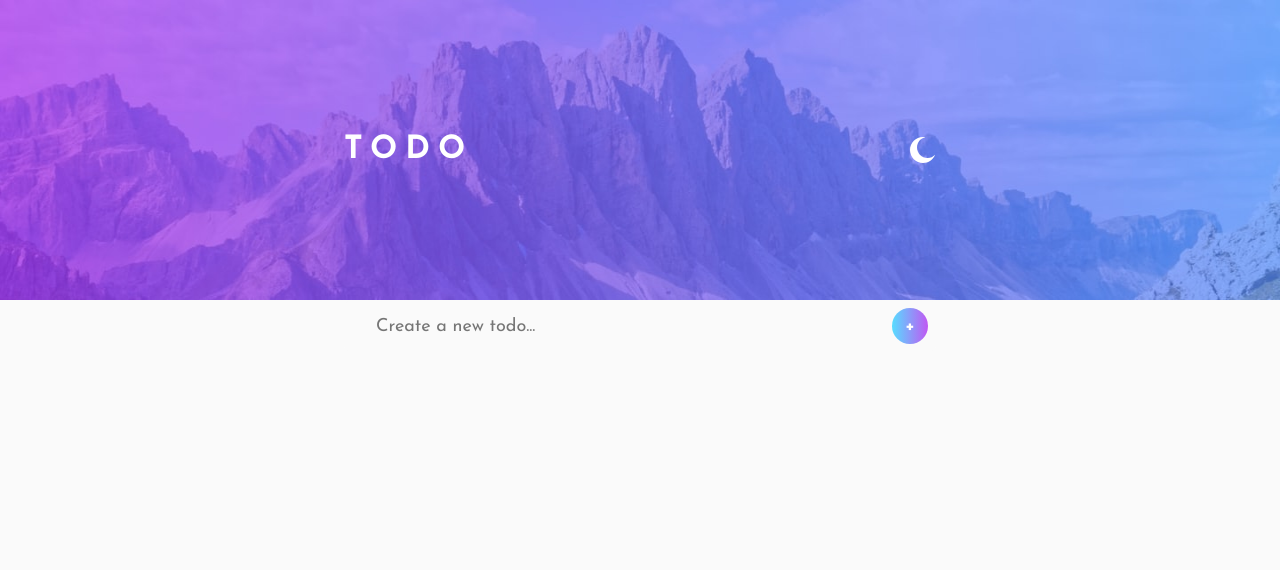
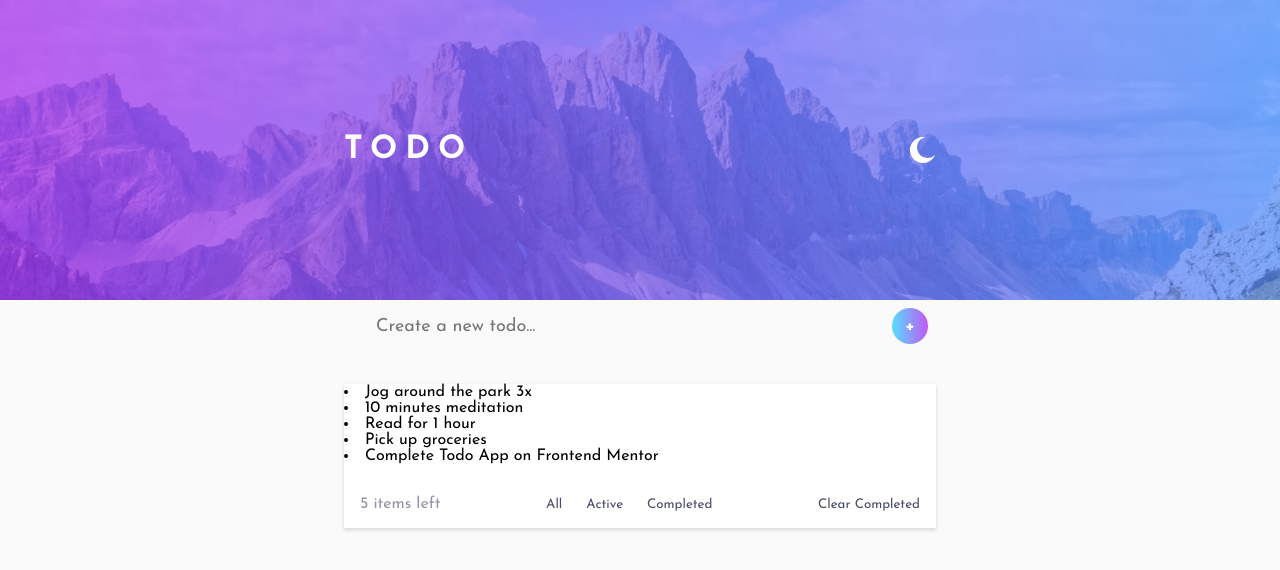
Before and after one commit to lineavelino/react-todo, a React (Vite) app: page / in a window 1280 px wide. Shown: the top 570 px of the page. Built offline with nearby package versions, Linux system fonts and the light colour scheme.

Commit message:
Renderizar task list

```diff
--- a/src/App.tsx
+++ b/src/App.tsx
@@ -1,11 +1,16 @@
 import { InputTask } from './components/InputTask';
 import { Header } from './components/Header';
+import { TaskList } from './components/TaskList';
+import styles from './App.module.scss';
 
 export function App() {
   return (
-    <main>
+    <>
       <Header />
-      <InputTask />
-    </main>
-   )
+      <main className={styles.container}>
+        <InputTask />
+        <TaskList />
+      </main>
+    </>
+  )
 }
--- a/src/components/TaskList/index.tsx
+++ b/src/components/TaskList/index.tsx
@@ -0,0 +1,32 @@
+import styles from './styles.module.scss';
+
+export function TaskList() {
+    return (
+        <section className={styles.taskListContainer}>
+            <div>
+                <li>Jog around the park 3x</li>
+                <li>10 minutes meditation</li>
+                <li>Read for 1 hour</li>
+                <li>Pick up groceries</li>
+                <li>Complete Todo App on Frontend Mentor</li>
+
+            </div>
+
+            <footer className={styles.footerContainer}>
+                <span>
+                    5 items left
+                </span>
+
+                <div className={styles.filters}>
+                    <button type='button'>All</button>
+                    <button type='button'>Active</button>
+                    <button type='button'>Completed</button>
+                </div>
+
+                <button type='button'>
+                    Clear Completed
+                </button>
+            </footer>
+        </section>
+    )
+}
--- a/src/components/TaskList/styles.module.scss
+++ b/src/components/TaskList/styles.module.scss
@@ -0,0 +1,32 @@
+.taskListContainer {
+    background-color: #fff;
+    width: 37rem;
+    margin: 0 auto;
+    box-shadow: 0px 2px 4px rgba(0, 0, 0, 0.15);
+    display: flex;
+    flex-direction: column;
+    gap: 1rem;
+}
+
+.footerContainer {
+    padding: 1rem;
+    display: flex;
+    justify-content: space-between;
+    color: hsl(236, 9%, 61%);
+
+    button {
+        background: none;
+        border: none;
+        color: hsl(235, 19%, 35%);
+        cursor: pointer;
+    }
+}
+
+.filters {
+    display: flex;
+    gap: 1.5rem;
+
+    :hover {
+        font-weight: 600;
+    }
+}
```
